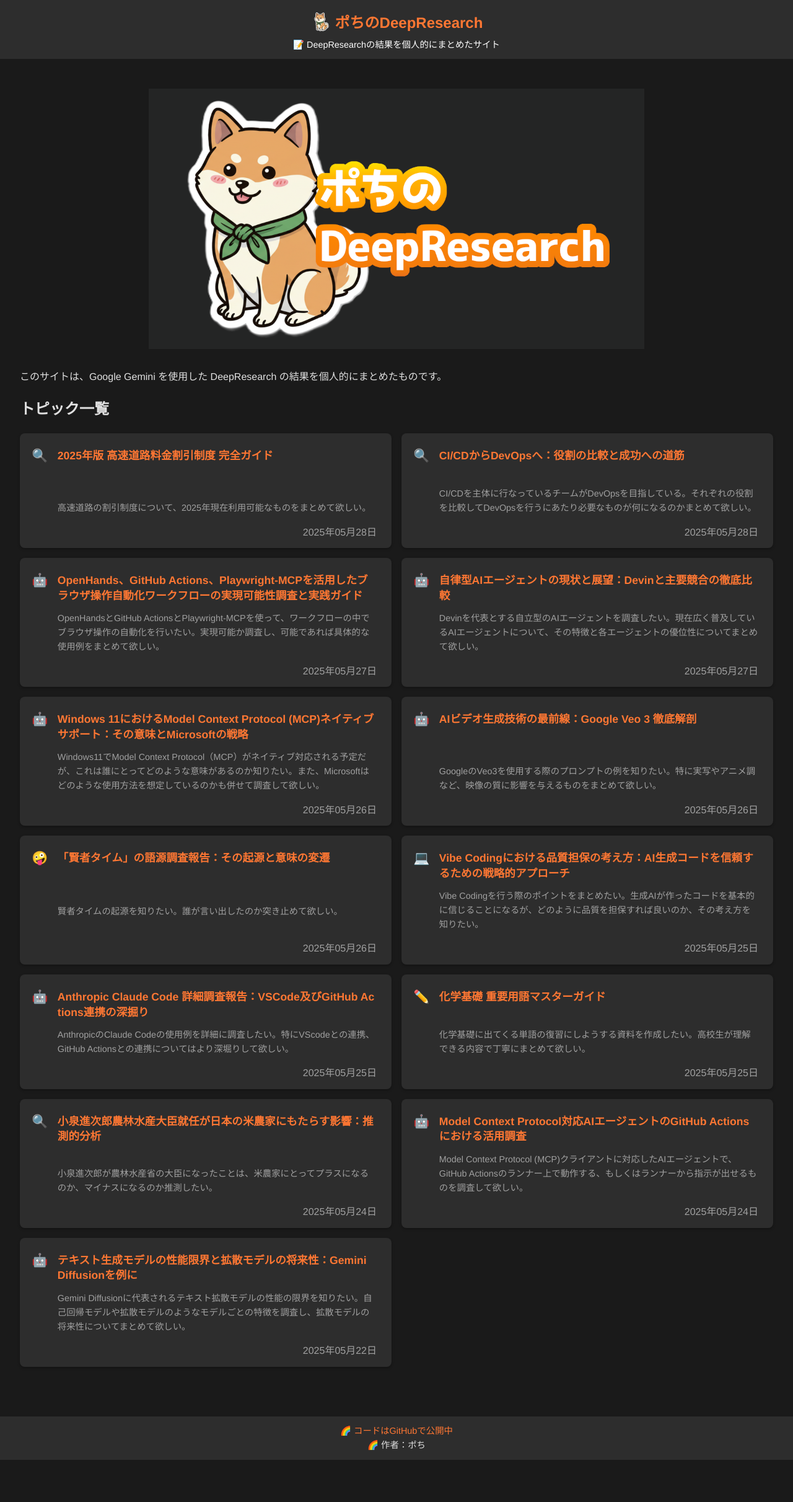
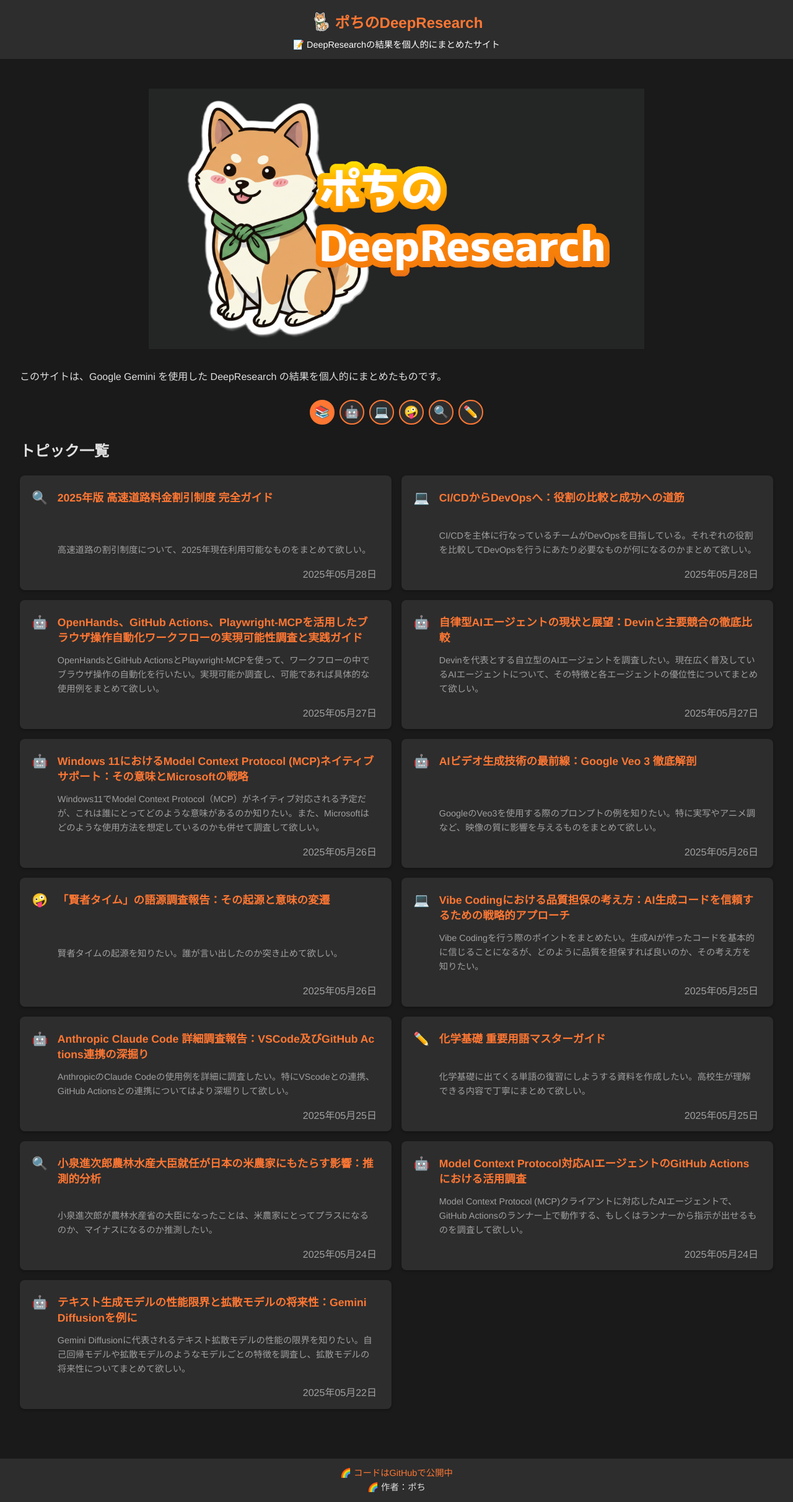
Before and after one commit to aegisfleet/share-deepresearch, a Jekyll site: the page built from index.md, in a window 1280 px wide. Shown: the whole page at 62% size. Built offline with Jekyll 4.4.1, drawn with Linux system fonts in a browser that asks for light colours; before the commit the page ends 2355 px from its top, so only the background shows below that.

Commit message:
フィルタ機能

```diff
--- a/_layouts/default.html
+++ b/_layouts/default.html
@@ -33,6 +33,25 @@
             <img src="{{ '/assets/images/default-ogp.png' | relative_url }}" alt="{{ site.title }}" style="max-width: 800px; width: 100%; height: auto;">
         </div>
         <p>このサイトは、Google Gemini を使用した DeepResearch の結果を個人的にまとめたものです。</p>
+
+        <div class="category-filter">
+            <button class="category-btn active" data-category="all" title="すべて表示">📚</button>
+            {% assign categories = site.topics | map: 'category' | uniq | sort %}
+            {% for category in categories %}
+                {% if category %}
+                    {% assign emoji = "💡" %}
+                    {% case category %}
+                        {% when "ai" %}{% assign emoji = "🤖" %}
+                        {% when "engineering" %}{% assign emoji = "💻" %}
+                        {% when "playful" %}{% assign emoji = "🤪" %}
+                        {% when "research" %}{% assign emoji = "🔍" %}
+                        {% when "study" %}{% assign emoji = "✏️" %}
+                    {% endcase %}
+                    <button class="category-btn" data-category="{{ category }}" title="{{ category }}">{{ emoji }}</button>
+                {% endif %}
+            {% endfor %}
+        </div>
+
         <h2>トピック一覧</h2>
         <ul class="topic-list">
         {% assign sorted_topics = site.topics | sort: 'date' | reverse %}
--- a/assets/css/style.scss
+++ b/assets/css/style.scss
@@ -242,12 +242,8 @@
     content: "🔍";  /* 研究カテゴリ */
 }
 
-.topic-list li[data-category="code"]::before {
+.topic-list li[data-category="engineering"]::before {
     content: "💻";  /* コードカテゴリ */
-}
-
-.topic-list li[data-category="tutorial"]::before {
-    content: "📚";  /* チュリアルカテゴリ */
 }
 
 .topic-list li[data-category="study"]::before {
@@ -386,6 +382,69 @@
     margin-top: 1rem;
 }
 
+/* カテゴリフィルタのスタイル */
+.category-filter {
+  margin: 2em 0;
+  text-align: center;
+
+  label {
+    margin-right: 1em;
+    font-weight: bold;
+  }
+
+  select {
+    padding: 0.5em;
+    border: 1px solid #ccc;
+    border-radius: 4px;
+    font-size: 1em;
+    background-color: white;
+    cursor: pointer;
+
+    &:hover {
+      border-color: #666;
+    }
+
+    &:focus {
+      outline: none;
+      border-color: #0366d6;
+      box-shadow: 0 0 0 2px rgba(3, 102, 214, 0.2);
+    }
+  }
+}
+
+/* カテゴリフィルタスタイル */
+.category-filter {
+    margin: 1.5rem 0;
+    display: flex;
+    flex-wrap: wrap;
+    gap: 0.5rem;
+    justify-content: center;
+}
+
+.category-btn {
+    background-color: var(--card-background);
+    border: 2px solid var(--primary-color);
+    border-radius: 50%;
+    width: 40px;
+    height: 40px;
+    display: flex;
+    align-items: center;
+    justify-content: center;
+    cursor: pointer;
+    font-size: 1.2rem;
+    transition: all 0.3s ease;
+}
+
+.category-btn:hover {
+    transform: translateY(-2px);
+    box-shadow: 0 2px 4px rgba(255, 119, 51, 0.3);
+}
+
+.category-btn.active {
+    background-color: var(--primary-color);
+    color: var(--text-color);
+}
+
 /* レスポンシブデザイン */
 @media (max-width: 600px) {
     .topic-list {
```
Also changed, not shown: other parts of _layouts/default.html (+23 -0 lines), _topics/cicd-to-devops/index.md (+1 -1 lines), _topics/vibe-coding/index.md (+1 -1 lines).
